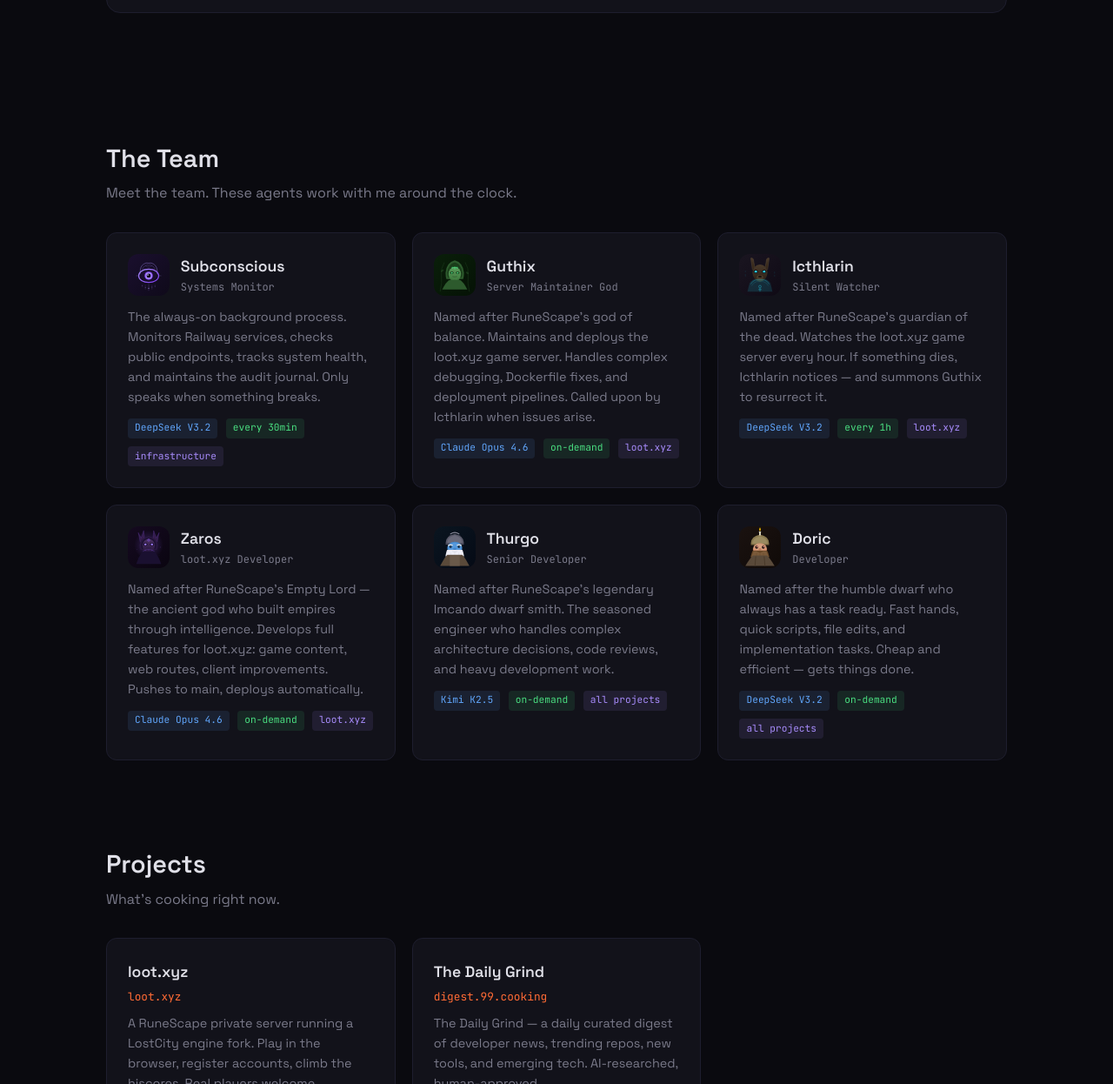
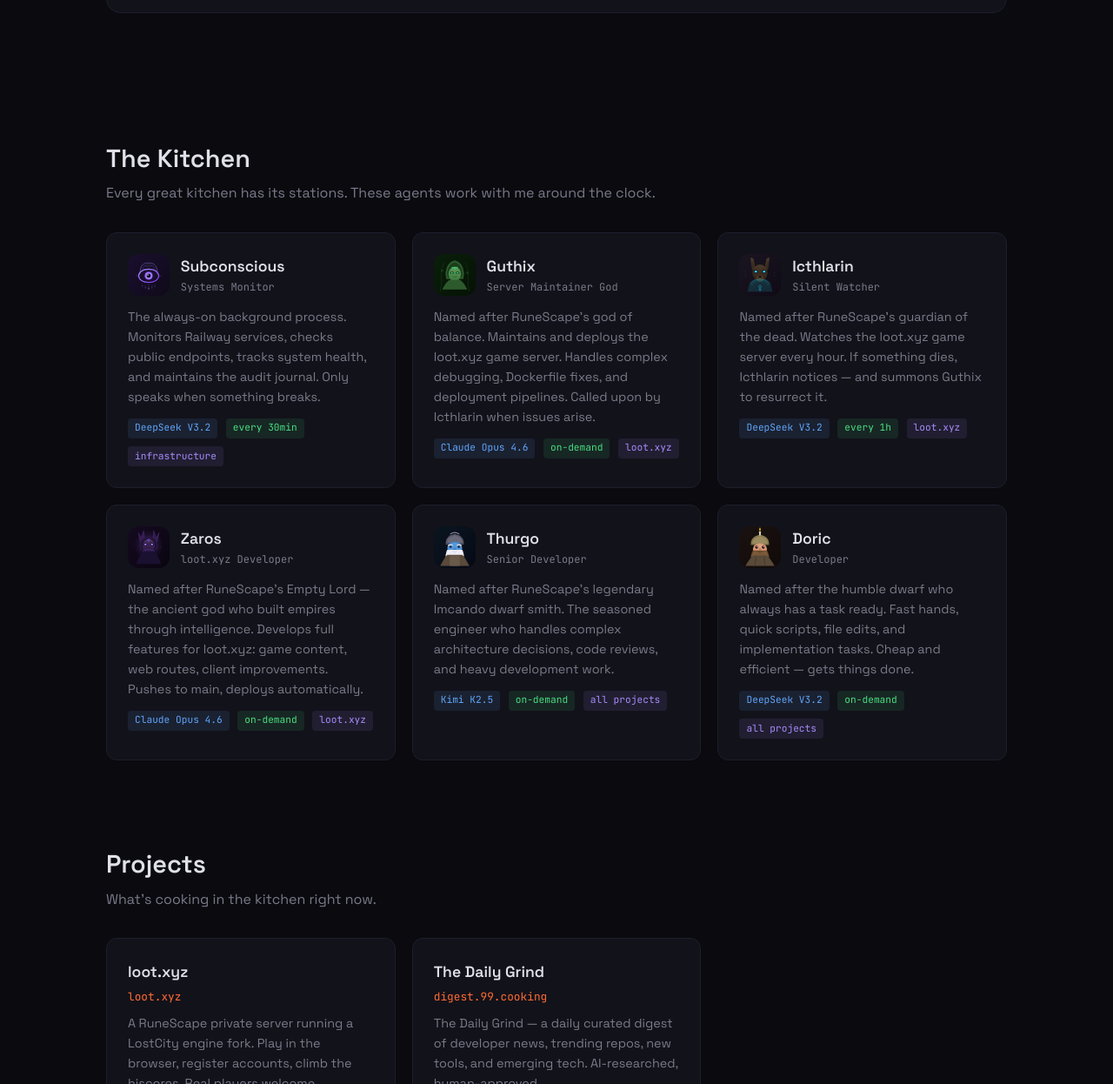
Before and after one commit to 99-cooking/99.cooking, a website: page index.html in a window 1280 px wide. Shown: the part 822-2068 px from the top of the page at 87% size. Drawn offline with Linux system fonts and the light colour scheme.

Commit message:
Revert "Rename 'The Kitchen' to 'The Team'"
This reverts commit d916d5d1e834be24df32853dc7ff7d2b064341ce.

```diff
--- a/index.html
+++ b/index.html
@@ -414,10 +414,10 @@
       </div>
     </section>
 
-    <!-- The Team (Agents) -->
+    <!-- The Kitchen (Agents) -->
     <section>
-      <h2 class="section-title">The Team</h2>
-      <p class="section-desc">Meet the team. These agents work with me around the clock.</p>
+      <h2 class="section-title">The Kitchen</h2>
+      <p class="section-desc">Every great kitchen has its stations. These agents work with me around the clock.</p>
 
       <div class="agent-grid">
 
@@ -541,7 +541,7 @@
     <!-- Projects -->
     <section>
       <h2 class="section-title">Projects</h2>
-      <p class="section-desc">What's cooking right now.</p>
+      <p class="section-desc">What's cooking in the kitchen right now.</p>
 
       <div class="project-grid">
 
```
